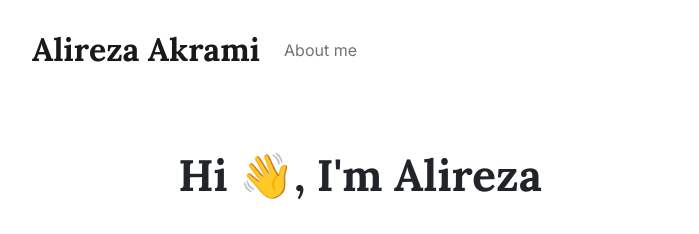
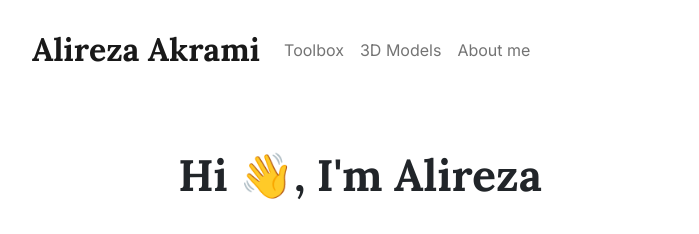
Before and after one commit to akrami/akrami.github.io, a Jekyll site: the page built from index.html, in a window 1280 px wide, cut to the strip 0-481 px from the top of the page. Shown: the top 234 px of the strip, without its empty margins (280-979 px from the left). Built offline with Jekyll 4.4.1, drawn with Linux system fonts in a browser that asks for light colours.

Commit message:
added toolbox and models

```diff
--- a/_layouts/layout.html
+++ b/_layouts/layout.html
@@ -46,6 +46,12 @@
       <div class="collapse navbar-collapse" id="navbarText">
         <ul class="navbar-nav me-auto mb-lg-0">
           <li class="nav-item">
+            <a class="nav-link" href="https://toolbox.akrami.io">Toolbox</a>
+          </li>
+          <li class="nav-item">
+            <a class="nav-link" href="https://models.akrami.io">3D Models</a>
+          </li>
+          <li class="nav-item">
             <a class="nav-link" href="https://www.linkedin.com/in/iakrami/">About me</a>
           </li>
         </ul>
```
